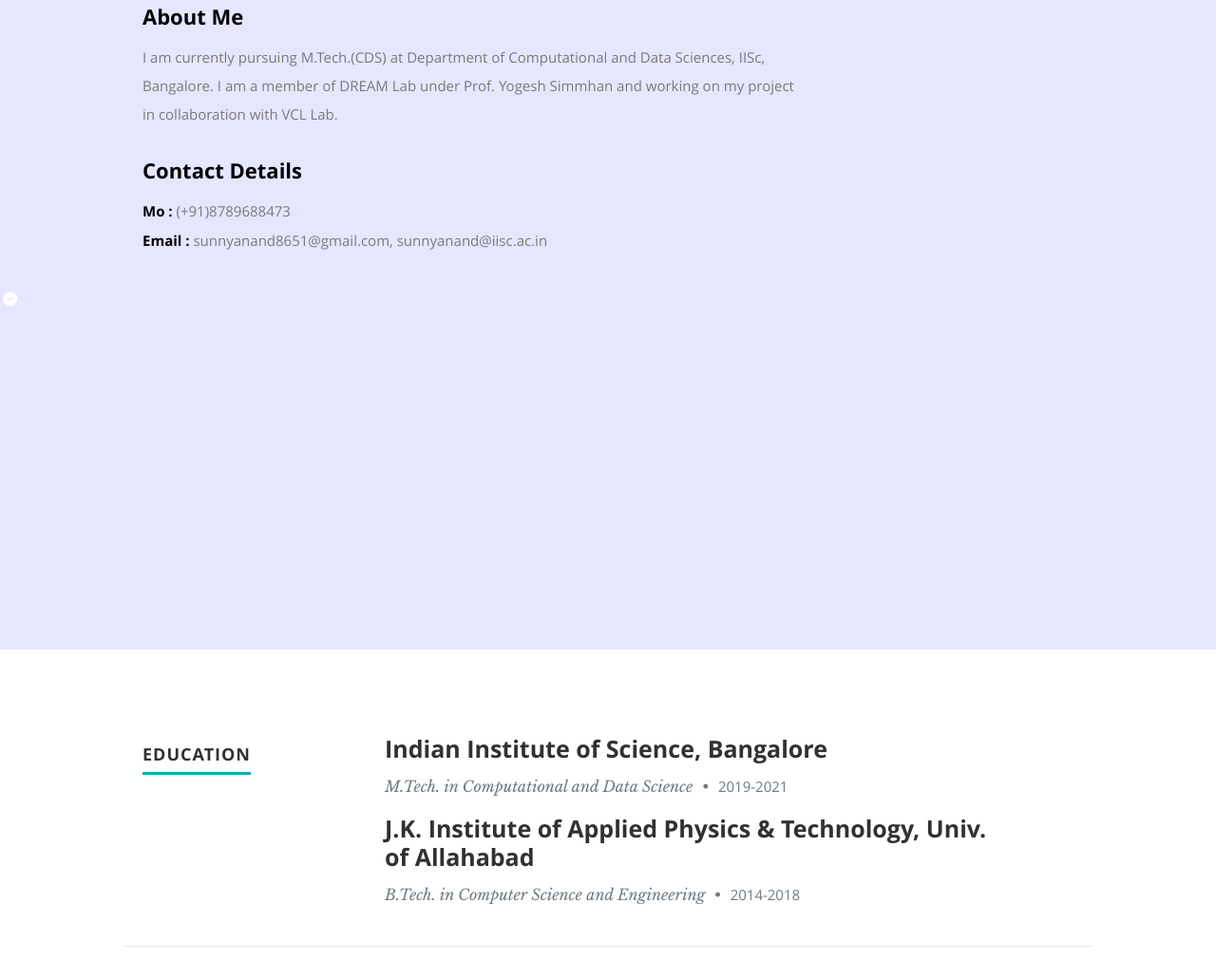
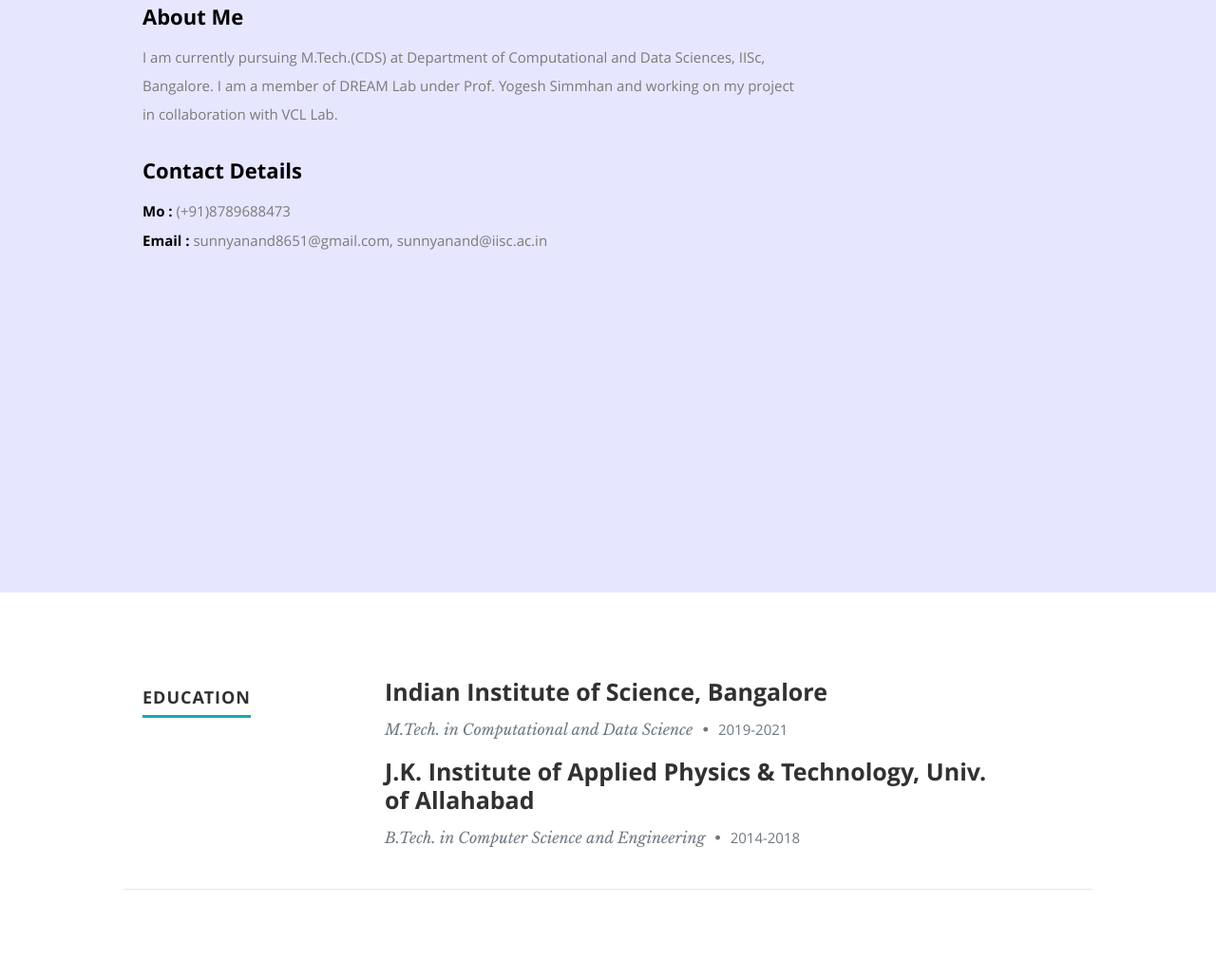
Before and after one commit to sunnyanand8651/sunnyanand8651.github.io, a plain HTML site: page index.html in a window 1280 px wide. Shown: the part 893-1923 px from the top of the page at 95% size. Drawn offline with nearby package versions, Linux system fonts and the light colour scheme.

Commit message:
Update index.html

```diff
--- a/index.html
+++ b/index.html
@@ -108,9 +108,6 @@
 
       </div>
 
-	  <p class="scrolldown">
-         <a class="smoothscroll" href="#about"><i class="icon-down-circle"></i></a>
-      </p>
 
    </section> <!-- About Section End-->
 
```
